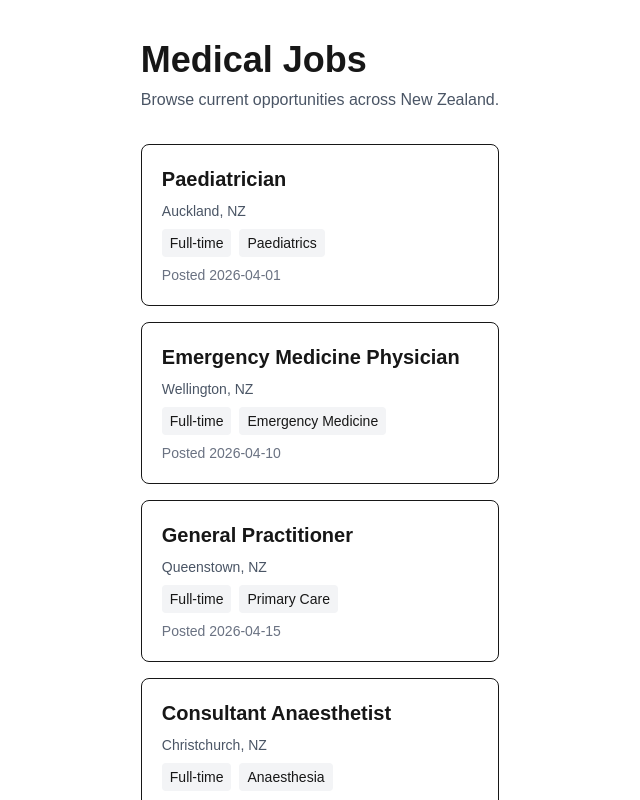
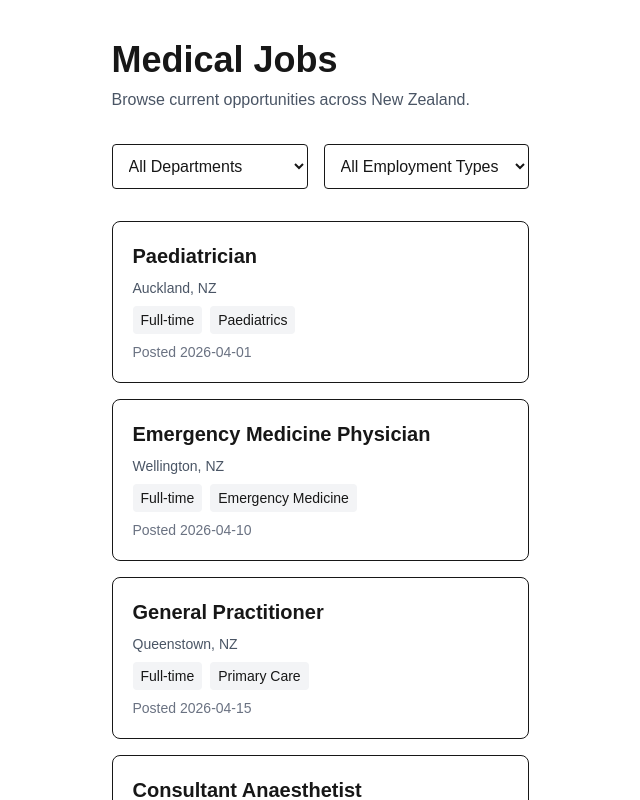
Before and after one commit to ShirleyAR0826/Medenterprises-Job-Board, a Next.js app: page /jobs in a window 1280 px wide. Shown: the top 800 px of the page, without its empty margins (320-960 px from the left). Built offline with nearby package versions, Linux system fonts and the light colour scheme.

Commit message:
feat: add URL-based job filtering

```diff
--- a/app/jobs/page.tsx
+++ b/app/jobs/page.tsx
@@ -1,5 +1,6 @@
 import { getJobs } from '@/lib/jobs/jobs.service'
 import JobCard from '@/components/JobCard'
+import JobFilters from '@/components/JobFilters'
 
 type Props = {
   searchParams: Promise<{
@@ -18,6 +19,18 @@ export default async function JobsPage({
     type: params.type
   })
 
+  const allJobs = await getJobs()
+
+  const departments = [
+    ...new Set(
+      allJobs.map((job) => job.department)
+    )
+  ]
+
+  const types = [
+    ...new Set(allJobs.map((job) => job.type))
+  ]
+
   return (
     <main className="mx-auto max-w-5xl px-6 py-10">
       <div className="mb-8">
@@ -30,6 +43,11 @@ export default async function JobsPage({
         </p>
       </div>
 
+      <JobFilters
+        departments={departments}
+        types={types}
+      />
+
       <div className="grid gap-4">
         {jobs.map((job) => (
           <JobCard
--- /dev/null
+++ b/components/JobFilters.tsx
@@ -0,0 +1,88 @@
+'use client'
+
+import { useRouter, useSearchParams } from 'next/navigation'
+
+type Props = {
+  departments: string[]
+  types: string[]
+}
+
+export default function JobFilters({
+  departments,
+  types
+}: Props) {
+  const router = useRouter()
+  const searchParams = useSearchParams()
+
+  const selectedDepartment =
+    searchParams.get('department') || ''
+
+  const selectedType =
+    searchParams.get('type') || ''
+
+  function updateFilters(
+    key: string,
+    value: string
+  ) {
+    const params = new URLSearchParams(
+      searchParams.toString()
+    )
+
+    if (value) {
+      params.set(key, value)
+    } else {
+      params.delete(key)
+    }
+
+    router.push(`/jobs?${params.toString()}`)
+  }
+
+  return (
+    <div className="mb-8 flex flex-col gap-4 md:flex-row">
+      <select
+        value={selectedDepartment}
+        onChange={(e) =>
+          updateFilters(
+            'department',
+            e.target.value
+          )
+        }
+        className="rounded border p-3"
+      >
+        <option value="">
+          All Departments
+        </option>
+
+        {departments.map((department) => (
+          <option
+            key={department}
+            value={department}
+          >
+            {department}
+          </option>
+        ))}
+      </select>
+
+      <select
+        value={selectedType}
+        onChange={(e) =>
+          updateFilters('type', e.target.value)
+        }
+        className="rounded border p-3"
+      >
+        <option value="">
+          All Employment Types
+        </option>
+
+        {types.map((type) => (
+          <option
+            key={type}
+            value={type}
+          >
+            {type}
+          </option>
+        ))}
+      </select>
+    </div>
+  )
+}
```
